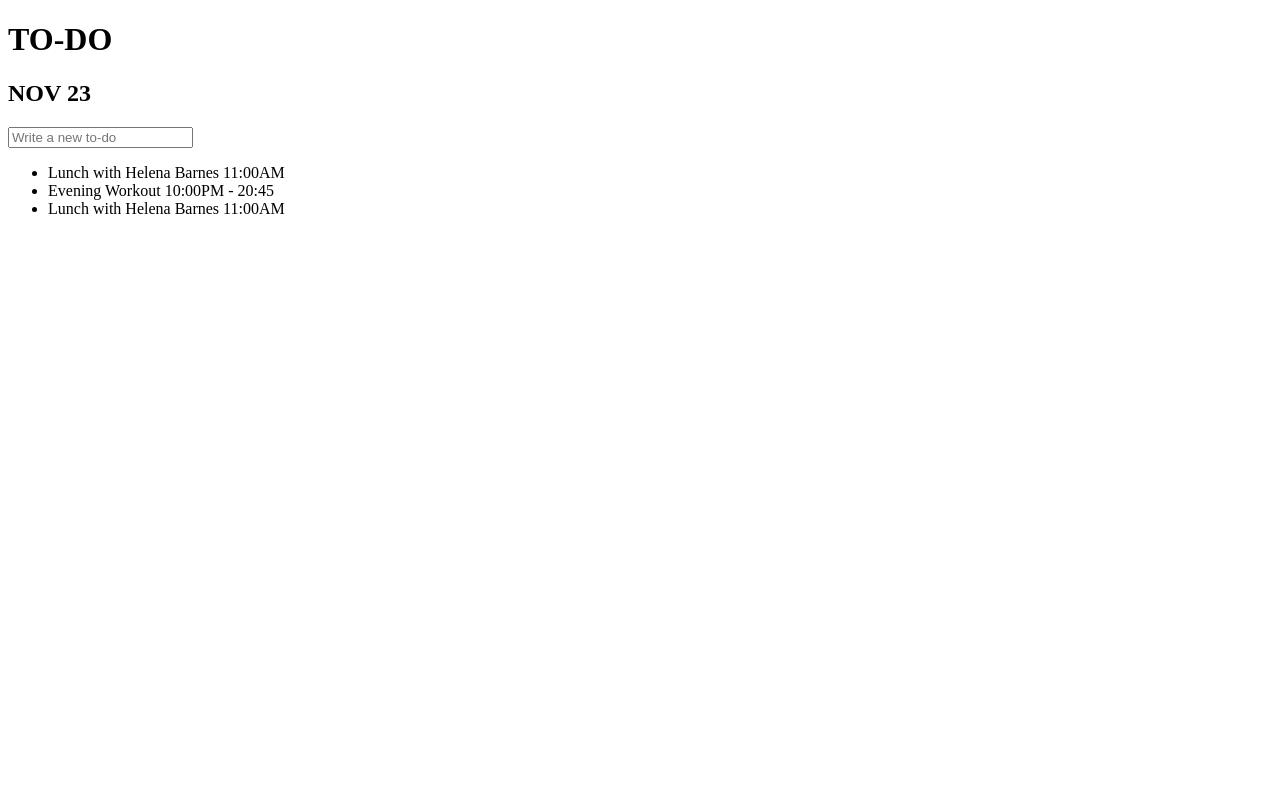
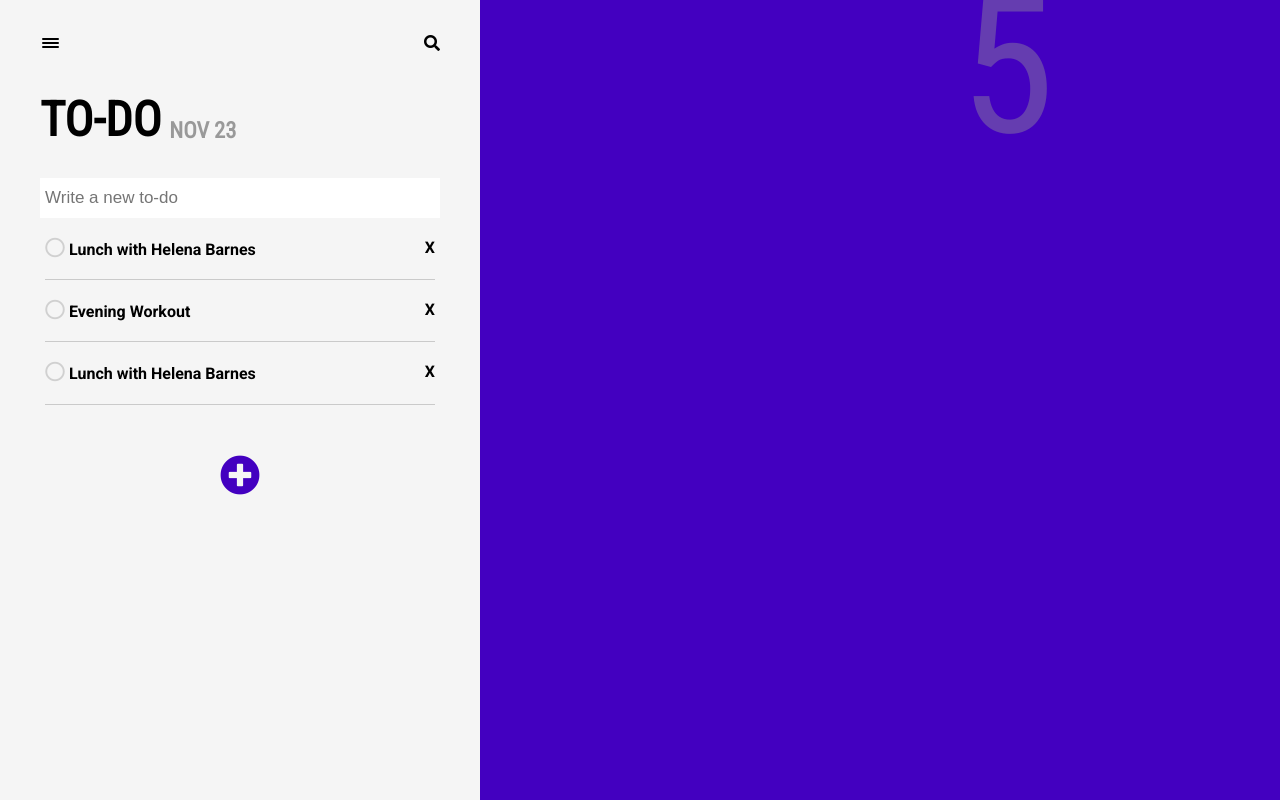
Before and after one commit to LaurynAtlanta/To-Do-List-September, a plain HTML site: page index.html in a window 1280 px wide. Drawn offline with nearby package versions, Linux system fonts and the light colour scheme.

Commit message:
Added styling to page

```diff
--- a/Assets/css/todosept.css
+++ b/Assets/css/todosept.css
@@ -0,0 +1,103 @@
+*{
+    margin:0;
+    padding:0;
+    box-sizing: border-box;
+}
+
+body{
+    background-color: rgb(67, 0, 192);
+    font-family: 'Roboto', sans-serif;
+    height: 100vh;
+}
+
+.container{
+    background-color: whitesmoke;
+    width: 480px;
+    height: 100%;
+    padding: 35px 40px;
+}
+
+/* NAV */
+
+#nav{
+    display: flex;
+    justify-content: space-between;
+    align-items: center;
+}
+
+
+.line{
+    height: 2px;
+    width: 17px;
+    background: black;
+    margin: 2px;
+    border-radius: 1px;
+}
+
+
+/* header */
+
+.header{
+    display: flex;
+    margin: 40px 0px 30px;
+    font-family: 'Roboto Condensed', sans-serif;
+}
+h1{
+    margin-right: 8px;
+    font-size: 3em;
+}
+
+h2{
+    font-size: 1.4em;
+    margin-top: 26px;
+    color: rgb(153, 153, 153);
+}
+
+
+/* Input */
+input{
+    width: 100%;
+    padding: 10px 5px;
+    border: none;
+    font-size: 17px;
+}
+
+ul{
+    list-style: none;
+}
+
+li{
+    line-height: 1.2;
+    border-bottom: 1px rgb(202, 202, 202) solid;
+    margin: 20px 5px;
+    padding:0px 0 20px 0;
+    font-weight: bold;
+}
+
+li span{
+    float: right;
+}
+
+.fa-plus-circle{
+    color:rgb(67, 0, 192);
+    font-size: 40px;
+    text-align: center;
+    width: 100%;
+    margin-top: 30px;
+}
+
+.numtodos{
+    font-size: 12em;
+    position: absolute;
+    top:0%;
+    left: 75%;
+    line-height: 0.7;
+    color: rgba(153, 153, 153, 0.4);
+    font-family: 'Roboto Condensed', sans-serif;
+}
+
+
+.fa-circle{
+    color:rgba(153, 153, 153, 0.4);
+    font-size: 20px;
+}
--- a/index.html
+++ b/index.html
@@ -6,23 +6,31 @@
     <title>To-Do September</title>
     <link rel="stylesheet" href="https://cdnjs.cloudflare.com/ajax/libs/font-awesome/5.14.0/css/all.min.css" integrity="sha512-1PKOgIY59xJ8Co8+NE6FZ+LOAZKjy+KY8iq0G4B3CyeY6wYHN3yt9PW0XpSriVlkMXe40PTKnXrLnZ9+fkDaog==" crossorigin="anonymous" />
     <link rel="stylesheet" href="Assets/css/todosept.css">
+    <link href="https://fonts.googleapis.com/css2?family=Roboto+Condensed:ital,wght@0,400;1,700&family=Roboto:wght@400;500;700;900&display=swap" rel="stylesheet">
 </head>
 <body>
 
     <div class="container">
-        <div class='tinyburger'>
-            <div></div>
-            <div></div>
-            <div></div>
+        <div id='nav'>
+            <div class='tinyburger'>
+                <div class='line'></div>
+                <div class='line'></div>
+                <div class='line'></div>
+            </div>
+            <i class="fas fa-search"></i>
         </div>
-        <h1>TO-DO</h1>
-        <h2 class="date">NOV 23</h2>
+        <div class="header">
+            <h1>TO-DO</h1>
+            <h2 class="date">NOV 23</h2>
+        </div>
         <input type="text" name='newtodo' id='newtodo' placeholder="Write a new to-do">
         <ul class='todos'>
-            <li><span>Lunch with Helena Barnes</span> 11:00AM</li>
-            <li><span>Evening Workout</span> 10:00PM - 20:45</li>
-            <li><span>Lunch with Helena Barnes</span> 11:00AM</li>
+            <li><i class="far fa-circle"></i> Lunch with Helena Barnes <span>X</span> </li>
+            <li><i class="far fa-circle"></i> Evening Workout<span>X</span></li>
+            <li><i class="far fa-circle"></i> Lunch with Helena Barnes <span>X</span></li>
         </ul>
+        <i class="fas fa-plus-circle"></i>
+        <div class='numtodos'>5</div>
 
     </div>
 
```
